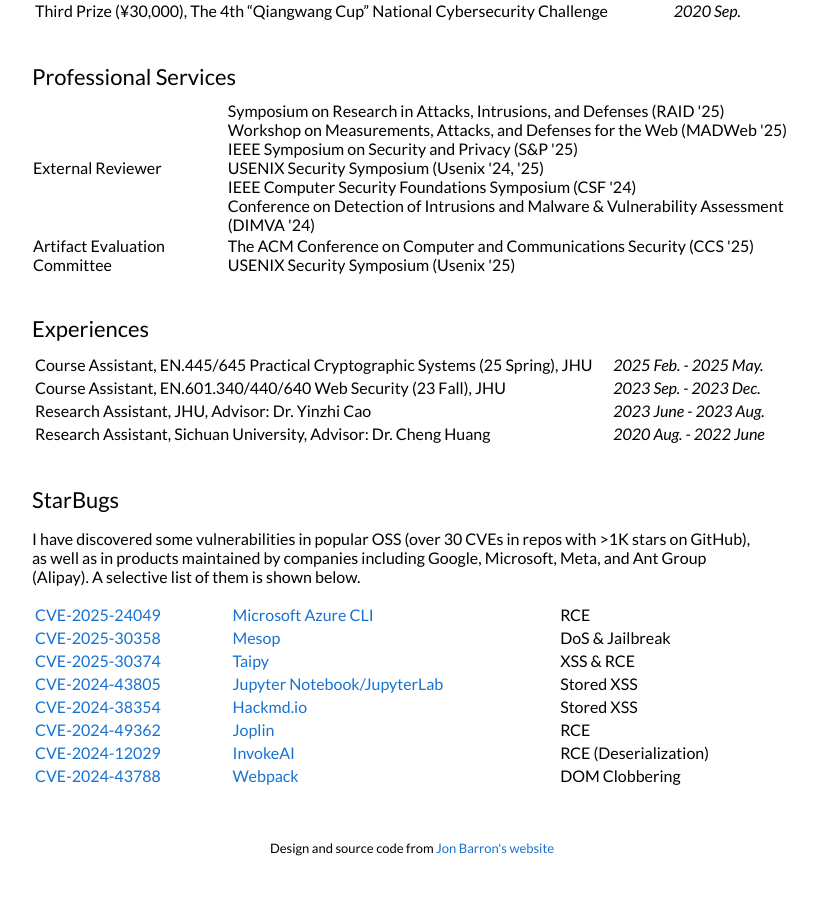
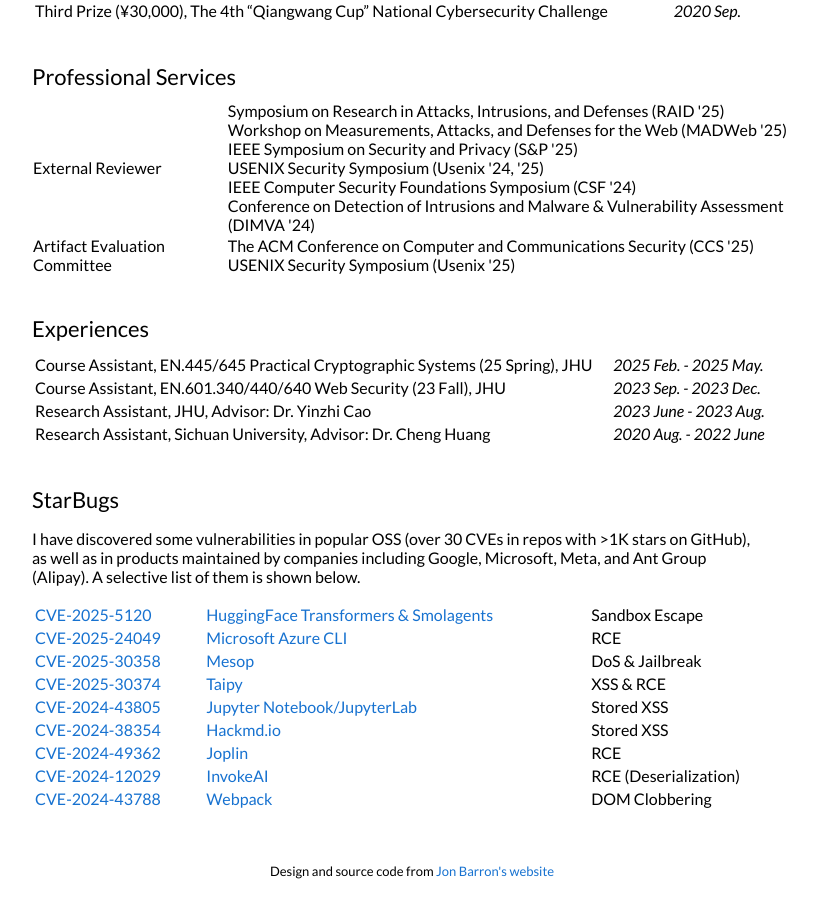
Before and after one commit to jackfromeast/jackfromeast.github.io, a Jekyll site: the page built from _posts/2025-01-22-DOMinoEffect.md, in a window 1280 px wide and 900 px high, scrolled down 1781 px. Shown: the whole window, without its empty margins (228-1045 px from the left). Built offline with Jekyll 4.4.1, drawn with Linux system fonts in a browser that asks for light colours; before the commit the page ends 2658 px from its top, so only the background shows below that.

Commit message:
[Vuln] Update the vulns.yml.

```diff
--- a/_data/vulns.yml
+++ b/_data/vulns.yml
@@ -1,3 +1,10 @@
+- cve: "CVE-2025-5120"
+  link: "https://huntr.com/bounties/63ab1cfe-b573-4cf5-a7d3-fb6c957e34b0"
+  product: "HuggingFace Transformers & Smolagents"
+  product_link: "https://github.com/huggingface/smolagents"
+  type: "Sandbox Escape"
+  selected: true
+
 - cve: "CVE-2025-24049"
   link: "https://msrc.microsoft.com/update-guide/en-US/vulnerability/CVE-2025-24049"
   product: "Microsoft Azure CLI"
```
